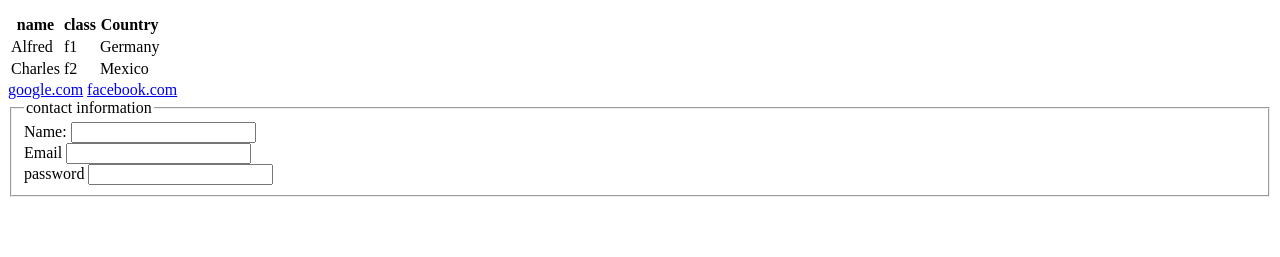
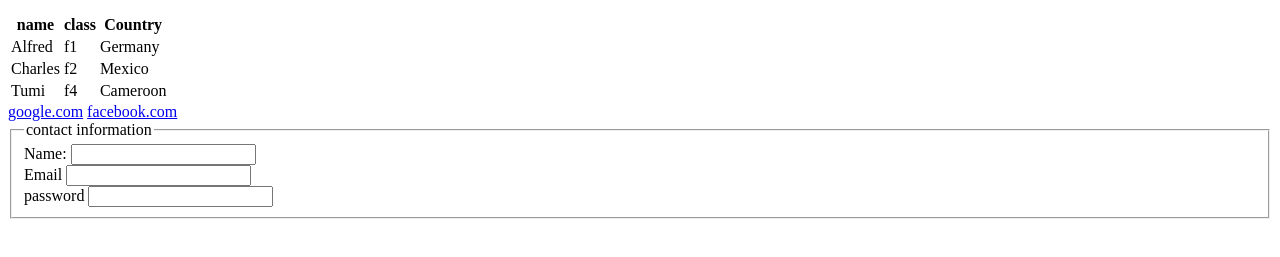
Before and after one commit to davoltex30/Tumans, a plain HTML site: page index.html in a window 1280 px wide. Shown: the part 249-506 px from the top of the page. Drawn offline with Linux system fonts and the light colour scheme.

Commit message:
Update index.html

```diff
--- a/index.html
+++ b/index.html
@@ -32,6 +32,11 @@
           <td>f2</td>
           <td>Mexico</td>
         </tr>
+        <tr>
+          <td>Tumi</td>
+          <td>f4</td>
+          <td>Cameroon</td>
+        </tr>
       </table>
     <a href="http://google.com/">google.com</a>
     <a href="HTTP://facebook.com">facebook.com</a>
```
